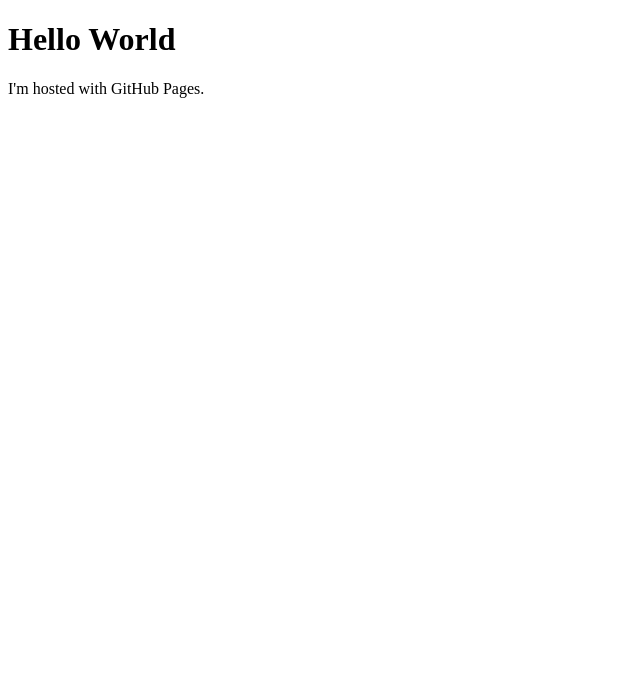
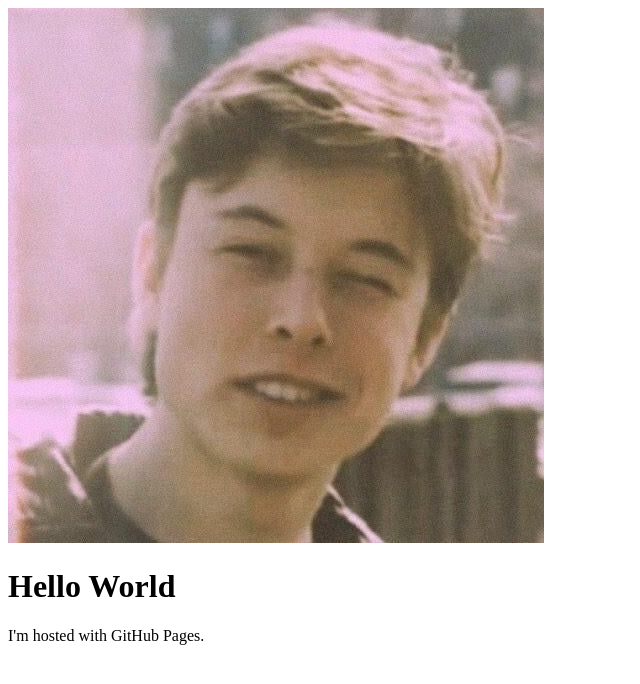
Before and after one commit to qbakom/qbakom.github.io, a plain HTML site: page index.html in a window 1280 px wide. Shown: the whole page, without its empty margins (0-640 px from the left). Drawn offline with Linux system fonts and the light colour scheme.

Commit message:
addding image

```diff
--- a/index.html
+++ b/index.html
@@ -1,6 +1,7 @@
 <!DOCTYPE html>
 <html>
 <body>
+<img src="images/youngelon.jpg">
 <h1>Hello World</h1>
 <p>I'm hosted with GitHub Pages.</p>
 </body>
```
Also changed, not shown: images/youngelon.jpg (added).
